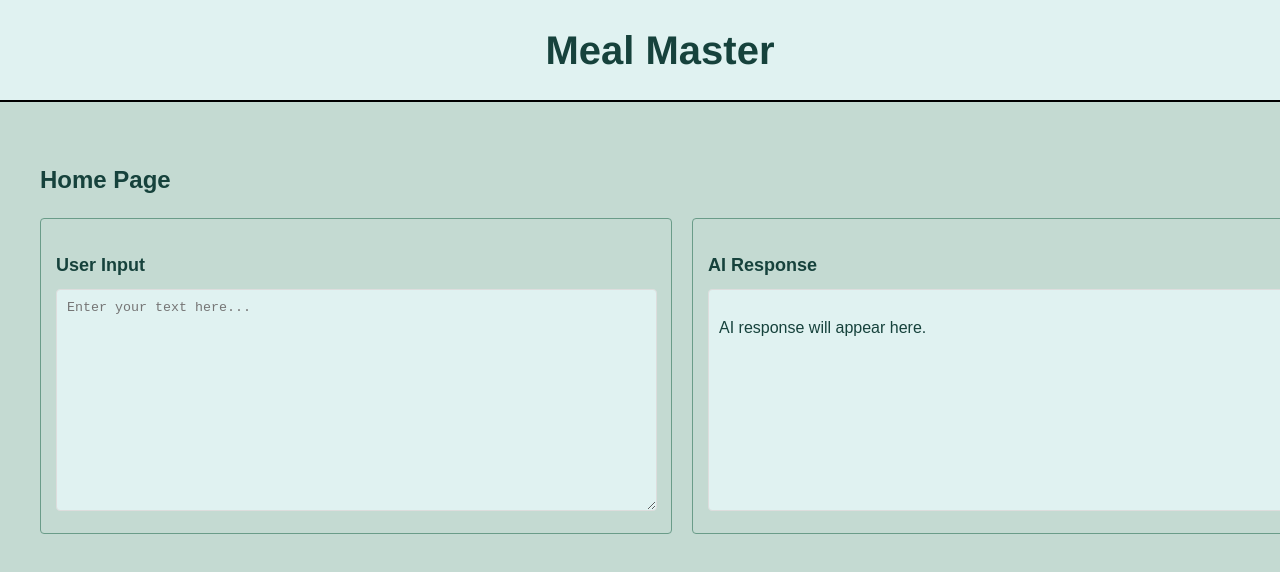
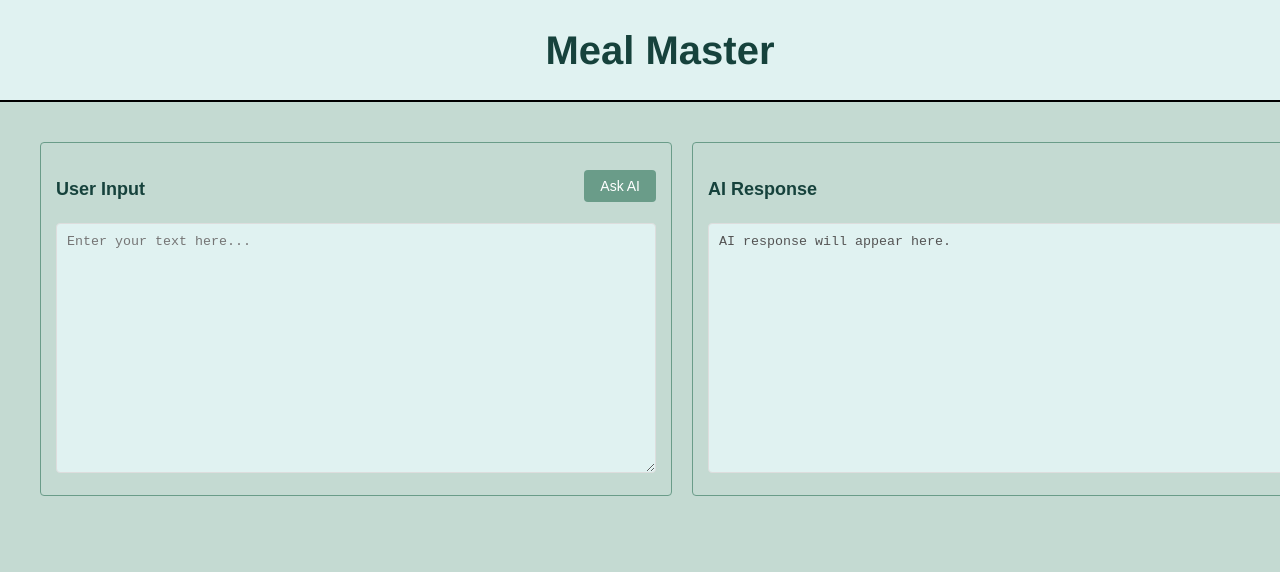
Before and after one commit to igor-eremn/meal-master-client, a React (Vite) app: page / in a window 1280 px wide. Shown: the top 572 px of the page. Built offline with nearby package versions, Linux system fonts and the light colour scheme.

Commit message:
handling user prompts and displaying(raw, no styling for now) on the right side

```diff
--- a/src/pages/Home.css
+++ b/src/pages/Home.css
@@ -30,7 +30,7 @@
     width: 96.5%;
     min-height: 200px;
     max-height: 400px;
-    height: 200px;
+    height: 250px;
     border: 1px solid #ddd;
     border-radius: 4px;
     padding: 10px;
@@ -44,3 +44,29 @@
   .response-area {
     overflow-y: auto;
   }
+
+  .input-header {
+  display: flex;
+  justify-content: space-between;
+  align-items: center;
+  margin-bottom: 10px;
+}
+
+.ask-ai-button {
+  background-color: #6A9C89;
+  color: white;
+  border: none;
+  border-radius: 4px;
+  padding: 8px 16px;
+  cursor: pointer;
+  font-size: 14px;
+}
+
+.ask-ai-button:hover {
+  background-color: #5a8c79;
+}
+
+.input-area {
+  width: 100%;
+  box-sizing: border-box;
+}
--- a/src/pages/Home.jsx
+++ b/src/pages/Home.jsx
@@ -1,23 +1,70 @@
-import React from 'react';
+import React, { useState, useEffect } from 'react';
 import './Home.css';
 
 const Home = () => {
+  const [userInput, setUserInput] = useState(sessionStorage.getItem('userInput') || '');
+  const [aiResponse, setAiResponse] = useState(sessionStorage.getItem('aiResponse') || 'AI response will appear here.');
+
+  useEffect(() => {
+    sessionStorage.setItem('userInput', userInput);
+  }, [userInput]);
+
+  useEffect(() => {
+    sessionStorage.setItem('aiResponse', aiResponse);
+  }, [aiResponse]);
+
+  const askAI = async () => {
+    if (!userInput.trim()) {
+      alert('Please enter some text before asking AI.');
+      return;
+    }
+
+    try {
+      const response = await fetch('http://localhost:3000/generate-custom', {
+        method: 'POST',
+        headers: {
+          'Content-Type': 'application/json',
+        },
+        body: JSON.stringify({ prompt: userInput }),
+      });
+
+      if (!response.ok) {
+        throw new Error('Network response was not ok');
+      }
+
+      const data = await response.json();
+      setAiResponse(data.response);
+    } catch (error) {
+      console.error('Error:', error);
+      setAiResponse('An error occurred while fetching the AI response.');
+    }
+  };
+
   return (
     <div className="home-container">
-      <h2 className="page-title">Home Page</h2>
       <div className="grid-container">
         <div className="input-column">
-          <h3 className="column-title">User Input</h3>
+          <div className="input-header">
+            <h3 className="column-title">User Input</h3>
+            <button className="ask-ai-button" onClick={askAI}>Ask AI</button>
+          </div>
           <textarea
             className="input-area"
             placeholder="Enter your text here..."
+            value={userInput}
+            onChange={(e) => setUserInput(e.target.value)}
           ></textarea>
         </div>
         <div className="response-column">
-          <h3 className="column-title">AI Response</h3>
-          <div className="response-area">
-            <p>AI response will appear here.</p>
+          <div className="input-header">
+            <h3 className="column-title">AI Response</h3>
           </div>
+          <textarea
+            className="input-area"
+            placeholder="Enter your text here..."
+            value={aiResponse}
+            disabled={true}
+          ></textarea>
         </div>
       </div>
     </div>
```
Also changed, not shown: 1 other file (tests, documents, lock files or other folders).
